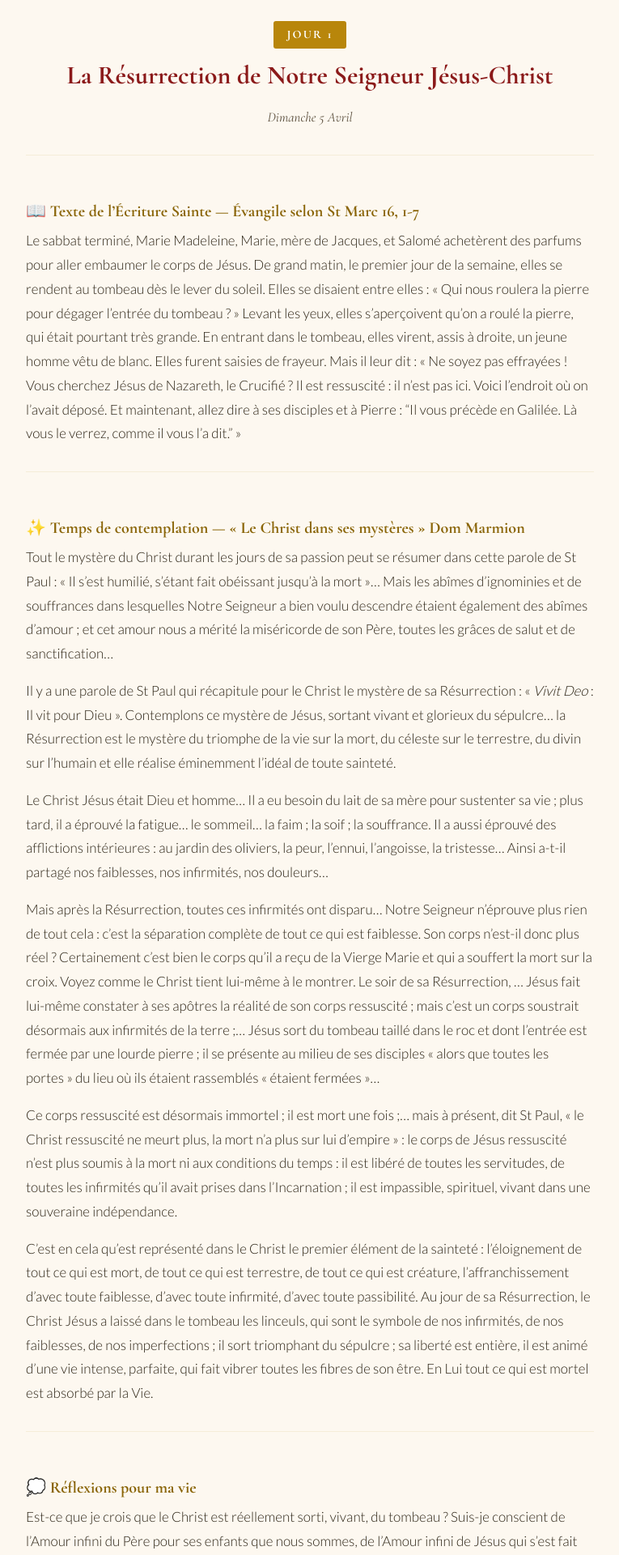
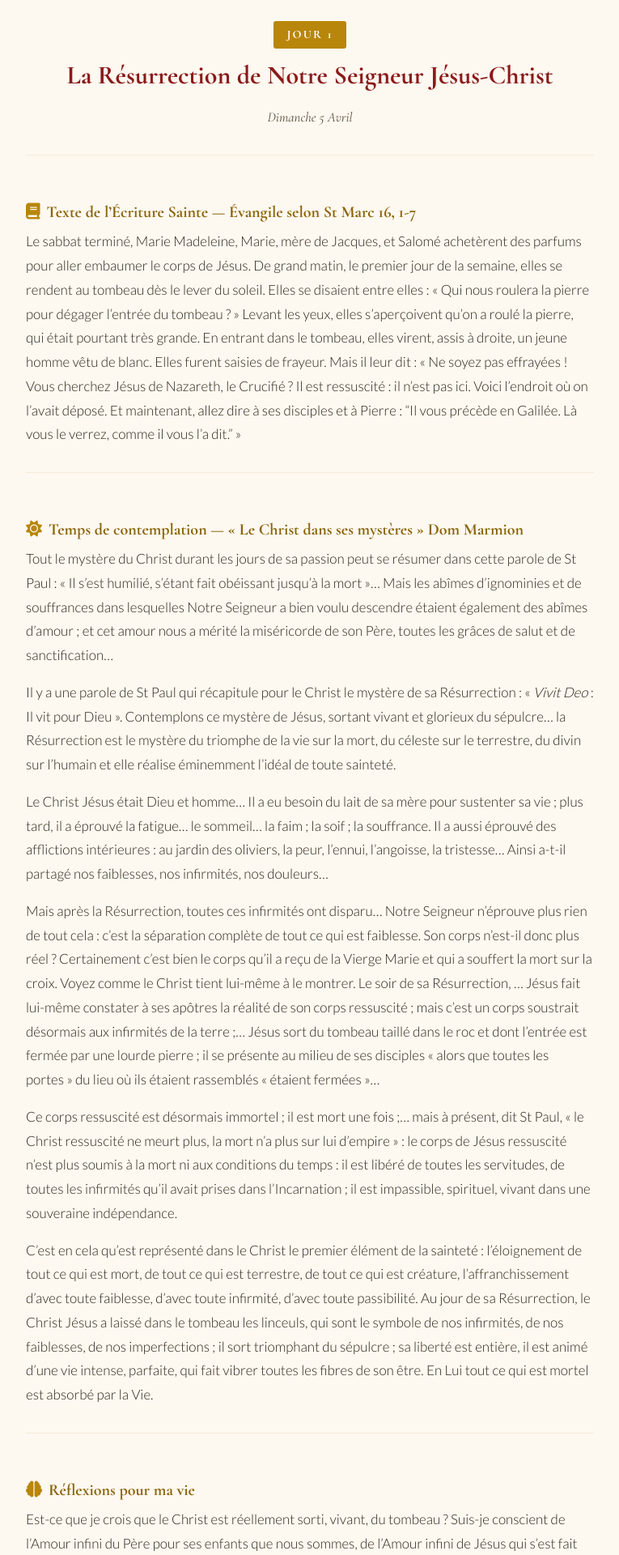
Before and after one commit to benoitvillage-84/Parcours-Resurrexit, a Jekyll site: the page built from jours/jour-1.md, in a window 1280 px wide. Shown: the part 666-2586 px from the top of the page at 81% size, without its empty margins (257-1022 px from the left). Built offline with Jekyll 4.4.1, drawn with Linux system fonts in a browser that asks for light colours.

Commit message:
Remplace les emojis par des icones Font Awesome
- Ajoute Font Awesome 6 via CDN
- Icones: livre (bible), soleil (contemplation), cerveau (reflexions),
  cible (resolution), colombe (priere)

Co-Authored-By: Claude Opus 4.6 (1M context) <noreply@anthropic.com>

```diff
--- a/_layouts/default.html
+++ b/_layouts/default.html
@@ -8,6 +8,7 @@
   <link rel="preconnect" href="https://fonts.googleapis.com">
   <link rel="preconnect" href="https://fonts.gstatic.com" crossorigin>
   <link href="https://fonts.googleapis.com/css2?family=Cormorant+Garamond:ital,wght@0,400;0,600;0,700;1,400;1,600&family=Lato:wght@300;400;700&display=swap" rel="stylesheet">
+  <link rel="stylesheet" href="https://cdnjs.cloudflare.com/ajax/libs/font-awesome/6.5.1/css/all.min.css">
   <link rel="stylesheet" href="{{ '/assets/css/style.css' | relative_url }}">
 </head>
 <body>
--- a/assets/css/style.css
+++ b/assets/css/style.css
@@ -218,11 +218,22 @@ hr.ornement::after {
   border-top: 1px solid var(--cream-dark);
 }
 
-.section-bible h3::before { content: "📖  "; }
-.section-contemplation h3::before { content: "✨  "; }
-.section-reflexions h3::before { content: "💭  "; }
-.section-resolution h3::before { content: "🎯  "; }
-.section-priere h3::before { content: "🕊  "; }
+.section-bible h3::before,
+.section-contemplation h3::before,
+.section-reflexions h3::before,
+.section-resolution h3::before,
+.section-priere h3::before {
+  font-family: "Font Awesome 6 Free";
+  font-weight: 900;
+  margin-right: 0.5rem;
+  color: var(--gold);
+}
+
+.section-bible h3::before { content: "\f02d"; }
+.section-contemplation h3::before { content: "\f185"; }
+.section-reflexions h3::before { content: "\f5dc"; }
+.section-resolution h3::before { content: "\f140"; }
+.section-priere h3::before { content: "\f4ba"; }
 
 /* ── Audio player (SoundCloud) ── */
 
```
